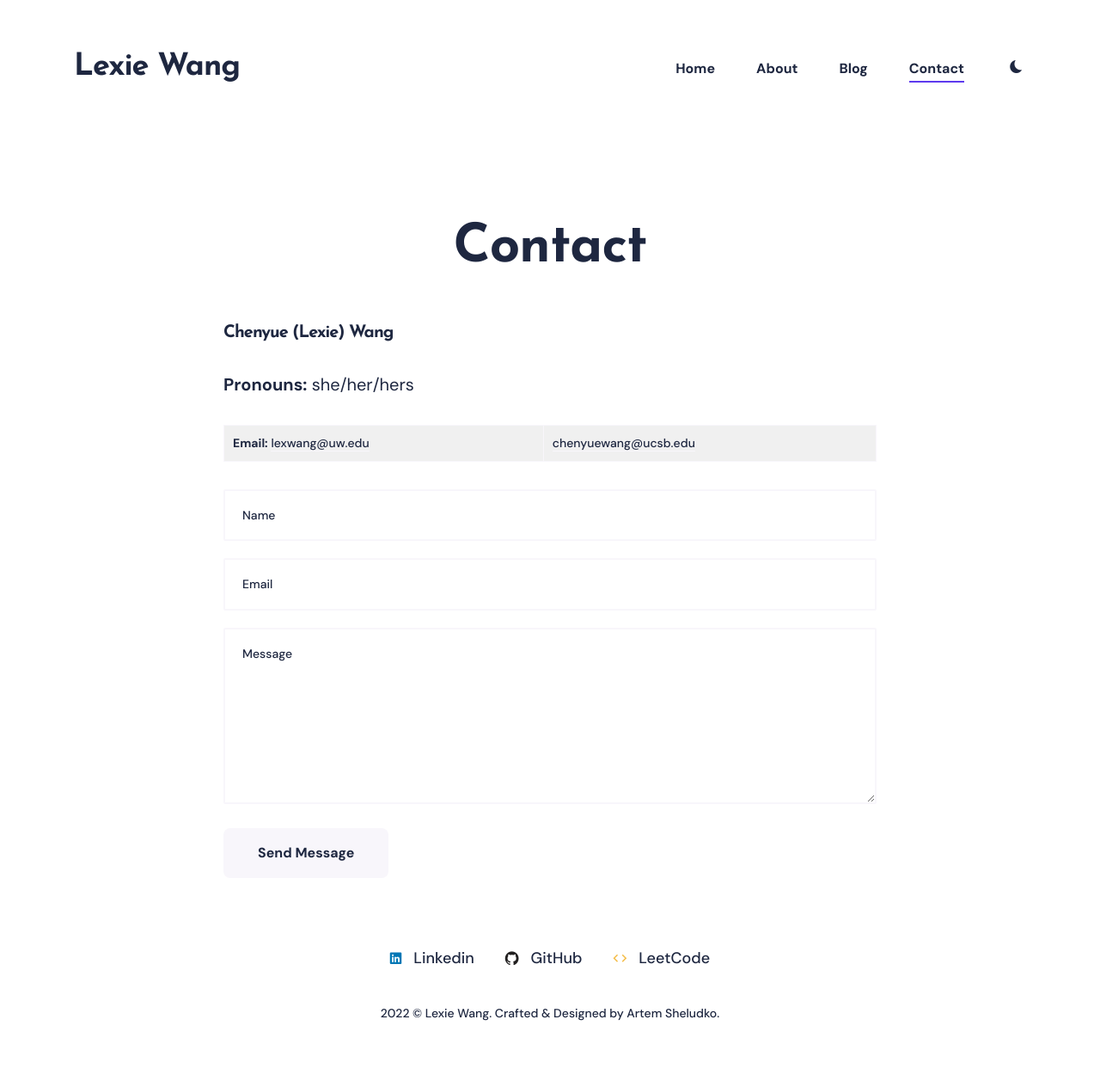
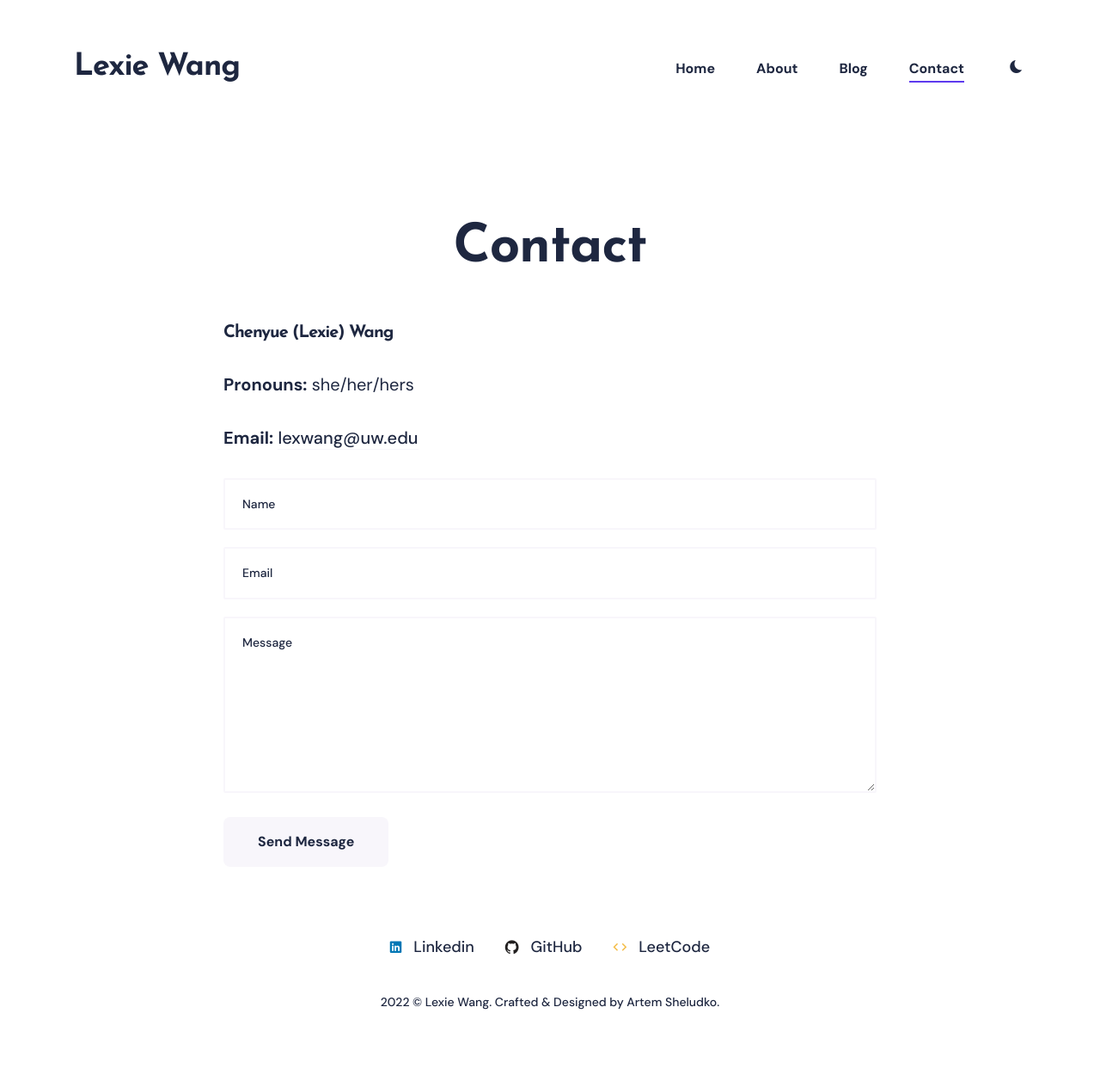
Before and after one commit to lexiewangdl/lexiewangdl.github.io, a Jekyll site: the page built from _pages/contact.md, in a window 1280 px wide. Shown: the whole page at 86% size. Built offline with Jekyll 4.4.1, drawn with Linux system fonts in a browser that asks for light colours; nearby versions of some CDN libraries.

Commit message:
Update contact.md

```diff
--- a/_pages/contact.md
+++ b/_pages/contact.md
@@ -8,7 +8,7 @@ image:
 
 **Pronouns:** she/her/hers
 
-**Email:** [lexwang@uw.edu](lexwang@uw.edu) | [chenyuewang@ucsb.edu](chenyuewang@ucsb.edu)
+**Email:** [lexwang@uw.edu](lexwang@uw.edu)
 
 
 <div class="form-box">
```
